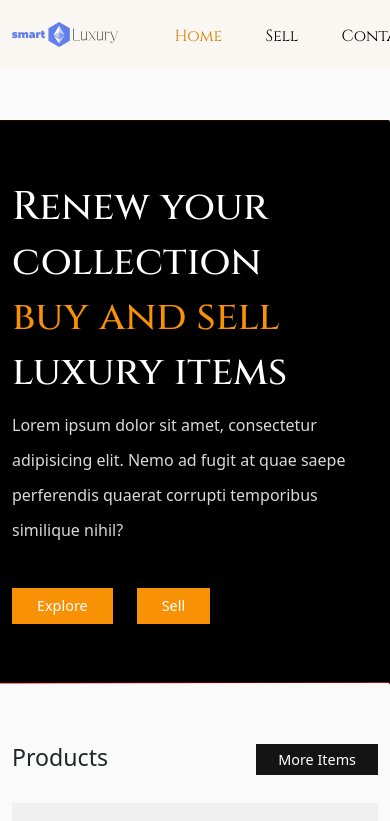
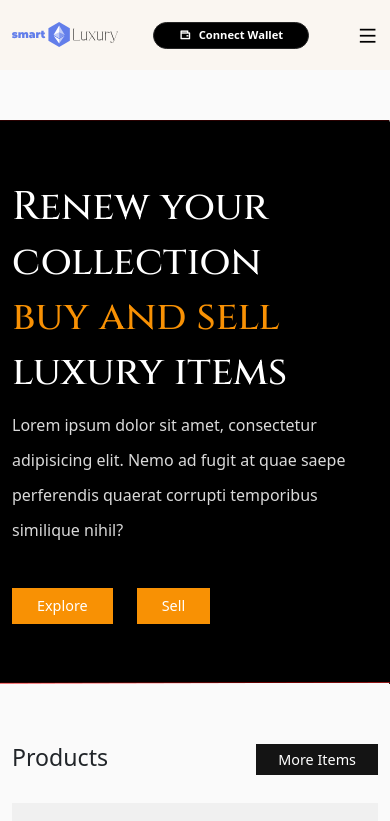
Before and after one commit to Benjovengo/SmartLuxury, a React (Create React App) app in the folder client/: page /home in a window 390 px wide. Shown: the top 821 px of the page. Built offline with nearby package versions, Linux system fonts and the light colour scheme.

Commit message:
feat: add menu for small screens

```diff
--- a/client/src/components/Header/Header.jsx
+++ b/client/src/components/Header/Header.jsx
@@ -37,6 +37,8 @@ const Header = () => {
 
   }, []);
 
+  const toggleMenu = () => menuRef.current.classList.toggle("active__menu");
+
   return (
     <header className="header" ref={headerRef}>
       <Container>
@@ -49,7 +51,7 @@ const Header = () => {
             </h2>
           </div>
 
-          <div className="nav__menu">
+          <div className="nav__menu" ref={menuRef} onClick={toggleMenu} >
             <ul className="nav__list">
               {
                 NAV__LINKS.map((item, index) =>
@@ -72,7 +74,7 @@ const Header = () => {
               </Link>
             </button>
             <span className="mobile__menu">
-              <i className="ri-menu-line"></i>
+              <i className="ri-menu-line" onClick={toggleMenu} ></i>
             </span>
           </div>
         </div>
--- a/client/src/components/Header/header.css
+++ b/client/src/components/Header/header.css
@@ -87,3 +87,46 @@
   font-size: 1.3rem;
   display: none;
 }
+
+/* ============================ MEDIA ============================ */
+
+@media only screen and (max-width: 768px) {
+  .nav__menu {
+    position: fixed;
+    top: 0;
+    left: 0;
+    width: 100%;
+    height: 100%;
+    background: linear-gradient(#14141f83, #14141f83);
+    z-index: 222222;
+    display: none;
+  }
+
+  .active__menu {
+    display: block;
+  }
+  .nav__list {
+    position: absolute;
+    top: 0;
+    right: 0;
+    width: 250px;
+    height: 100%;
+    background: #343444;
+    z-index: 333333;
+    flex-direction: column;
+    padding-top: 40px;
+    line-height: 30px;
+  }
+
+  .mobile__menu {
+    display: block;
+  }
+
+  .btn {
+    padding: 4px 25px !important;
+  }
+
+  .btn a {
+    font-size: 0.7rem !important;
+  }
+}
```
